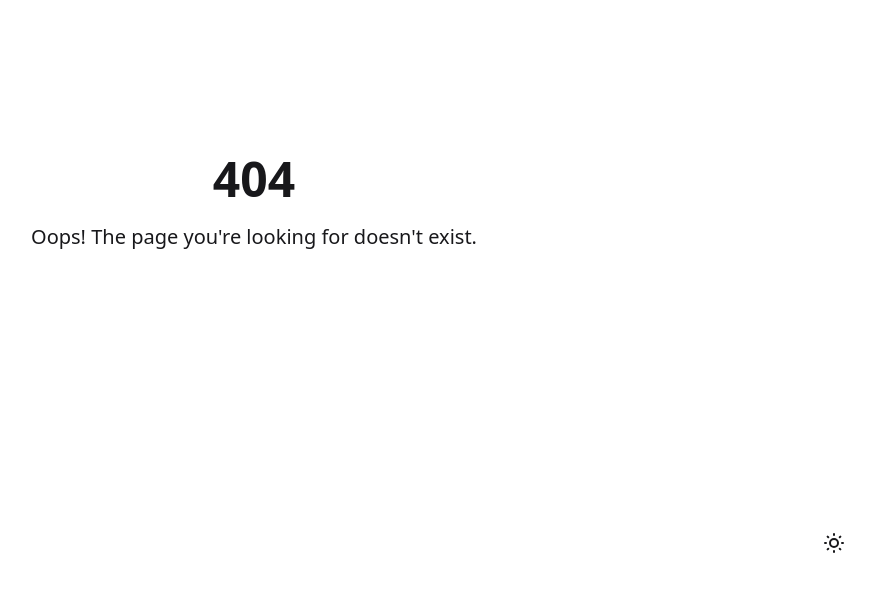
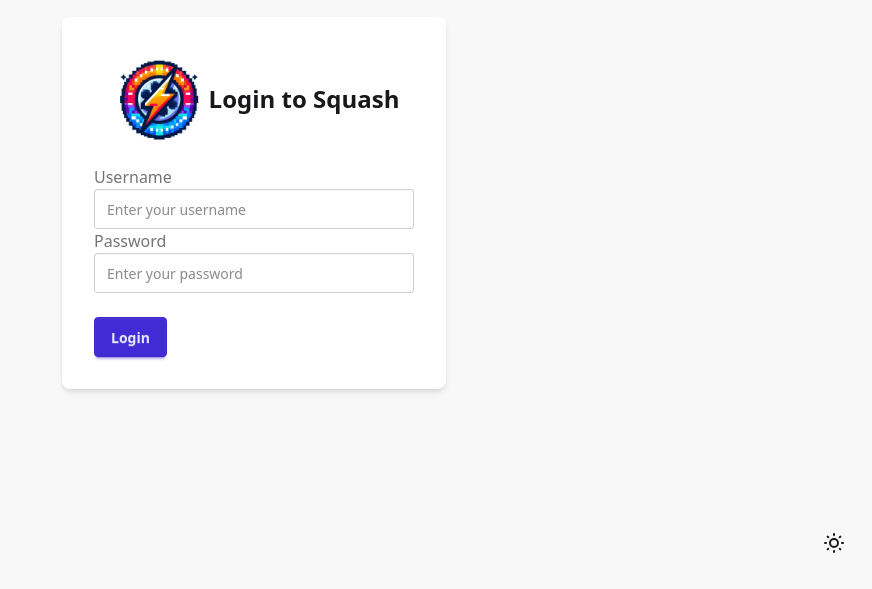
Before and after one commit to MuenYu/Squash, a Next.js app in the folder web-next/: page /login in a window 1280 px wide. Before the commit this address had no page. Shown: the part 197-786 px from the top of the page, without its empty margins (386-1258 px from the left). Built offline with nearby package versions, Linux system fonts and the light colour scheme.

Commit message:
static refactor: login page

```diff
--- /dev/null
+++ b/web-next/src/app/login/page.tsx
@@ -0,0 +1,51 @@
+import React from "react";
+import type { Metadata } from "next";
+import Link from "next/link";
+import Image from "next/image";
+
+export const metadata: Metadata = {
+  title: "Login",
+  description: "Squash Login Page",
+};
+
+const Login: React.FC = () => {
+  return (
+    <div className="min-h-screen flex items-center justify-center bg-base-200">
+      <div className="bg-base-100 p-8 rounded-lg shadow-md w-96">
+        <Link href="/">
+          <div className="flex justify-center items-center mb-4">
+            <Image src="/logo.png" width={100} height={100} alt="Logo" />
+            <h2 className="text-2xl font-bold text-center">Login to Squash</h2>
+          </div>
+        </Link>
+        <form>
+          <div className="form-control">
+            <label className="label">
+              <span className="label-text">Username</span>
+            </label>
+            <input
+              type="text"
+              placeholder="Enter your username"
+              className="input input-bordered"
+            />
+          </div>
+          <div className="form-control">
+            <label className="label">
+              <span className="label-text">Password</span>
+            </label>
+            <input
+              type="password"
+              placeholder="Enter your password"
+              className="input input-bordered"
+            />
+          </div>
+          <div className="form-control mt-6">
+            <button className="btn btn-primary">Login</button>
+          </div>
+        </form>
+      </div>
+    </div>
+  );
+};
+
+export default Login;
```
